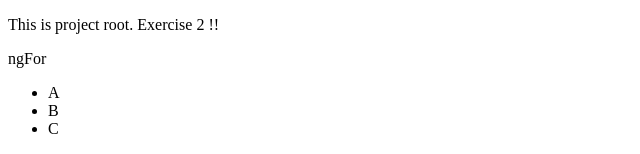
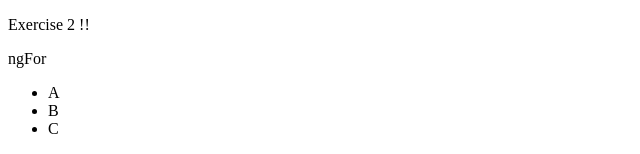
Before and after one commit to Softgam/AngularBootCampHomeworksGamalielMendez, an Angular app: page / in a window 1280 px wide. Shown: the top 154 px of the page, without its empty margins (0-640 px from the left). Built offline with nearby package versions, Linux system fonts and the light colour scheme.

Commit message:
fix on root component

```diff
--- a/src/app/directivas-estructurales/directivas-estructurales.component.html
+++ b/src/app/directivas-estructurales/directivas-estructurales.component.html
@@ -1,6 +1,6 @@
 <main class="main">
     <div class="content">
-        <p>This is project root. Exercise 2 !!</p>
+        <p>Exercise 2 !!</p>
     </div>
 
     <p>ngFor</p>
```
